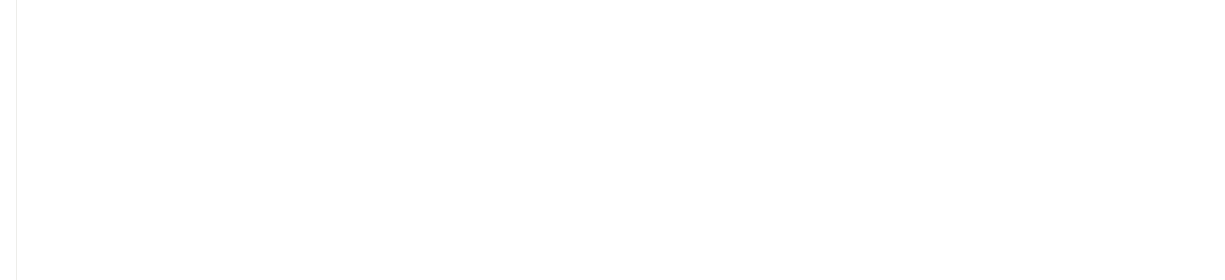
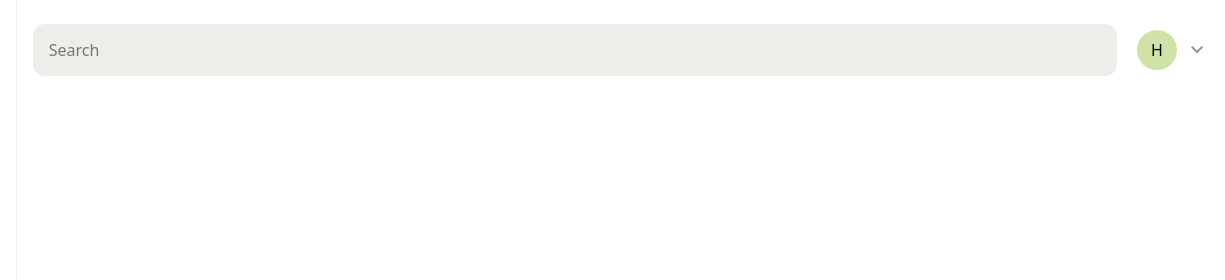
Before and after one commit to hussain-jawaid/pinterest-search-filter, a plain HTML site: page index.html in a window 1280 px wide. Shown: the top 280 px of the page, 55-1280 px from the left. Drawn offline with nearby package versions, Linux system fonts and the light colour scheme.

Commit message:
add search input and user icon to main section

```diff
--- a/index.html
+++ b/index.html
@@ -28,7 +28,22 @@
 
         <!-- main window -->
         <section class="w-full p-4">
+            <!-- top section -->
+            <div class="w-full h-17 flex gap-5 items-center">
+                <div class="w-full">
+                    <input type="text" placeholder="Search"
+                        class="w-full bg-[#e5e5e0ad] rounded-xl h-13 outline-none focus:ring-4 focus:ring-[#92C0FF] px-4">
+                </div>
+                <div class="flex items-center gap-2">
+                    <div class="flex justify-center items-center bg-[#D0E2A8] w-[40px] h-[40px] rounded-full">H</div>
+                    <span class="material-symbols-outlined text-[#949493]">
+                        keyboard_arrow_down
+                    </span>
+                </div>
+            </div>
 
+            <!-- images -->
+            <div></div>
         </section>
     </main>
     <script src="script.js"></script>
```
